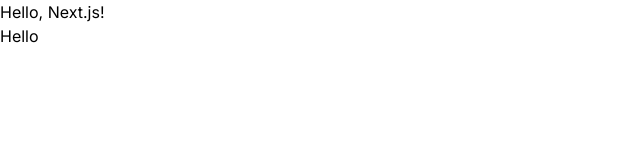
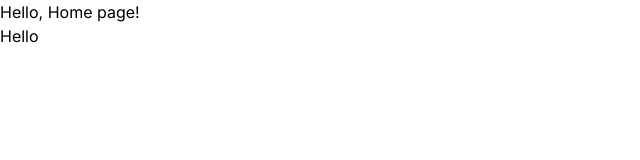
Before and after one commit to kangzBredz04/bukuku, a Next.js app: page / in a window 1280 px wide. Shown: the top 160 px of the page, without its empty margins (0-640 px from the left). Built offline with nearby package versions, Linux system fonts and the light colour scheme.

Commit message:
belajar membuat halaman

```diff
--- /dev/null
+++ b/app/dashboard/page.tsx
@@ -0,0 +1,4 @@
+// `app/dashboard/page.tsx` is the UI for the `/dashboard` URL
+export default function Page() {
+  return <h1>Hello, Dashboard Page!</h1>;
+}
--- a/app/page.tsx
+++ b/app/page.tsx
@@ -1,3 +1,4 @@
+// `app/page.tsx` is the UI for the `/` URL
 export default function Page() {
-  return <h1>Hello, Next.js!</h1>;
+  return <h1>Hello, Home page!</h1>;
 }
```
